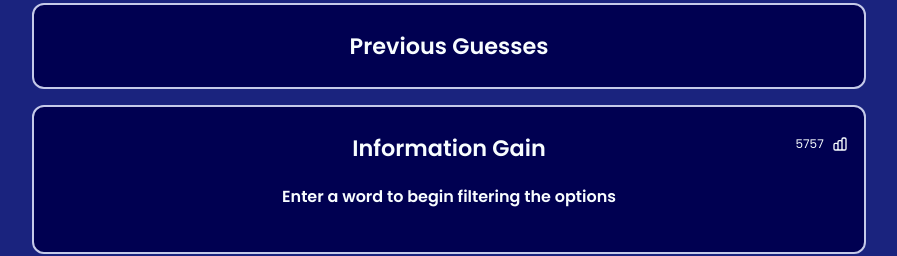
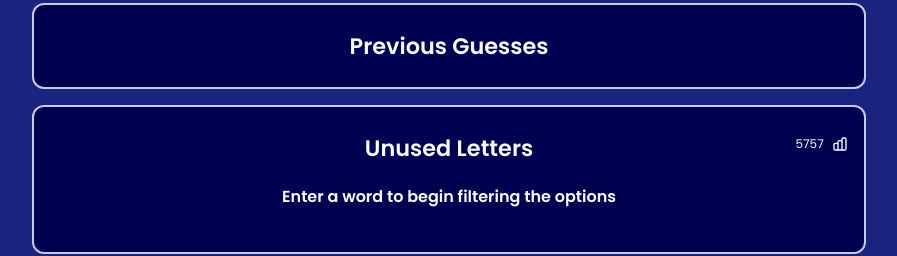
Before and after one commit to liamjamesburks/wordle-helper, a React (Create React App) app: page / in a window 1280 px wide. Shown: the part 1020-1276 px from the top of the page, without its empty margins (191-1088 px from the left). Built offline with nearby package versions, Linux system fonts and the light colour scheme.

Commit message:
Changed information gain to Unused Letters.

```diff
--- a/src/App.js
+++ b/src/App.js
@@ -188,7 +188,7 @@ function App() {
                         <div className="centred">
                             <FilteredWordList
                                 filteredList={wordListUnused}
-                                title="Information Gain"
+                                title="Unused Letters"
                                 handleSuggestionClick={handleSuggestionClick}
                                 wordLimit={500}
                             />
```
